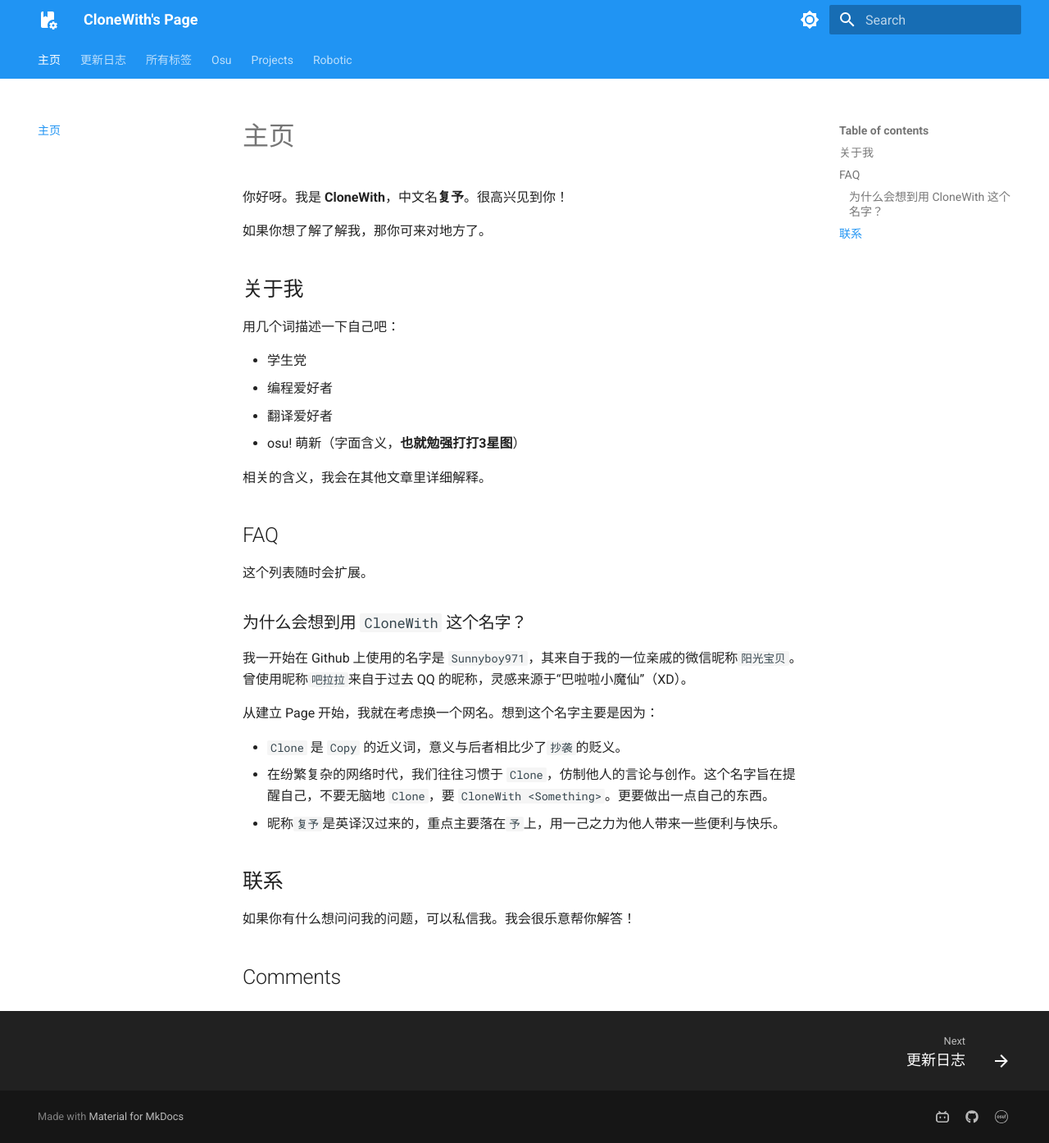
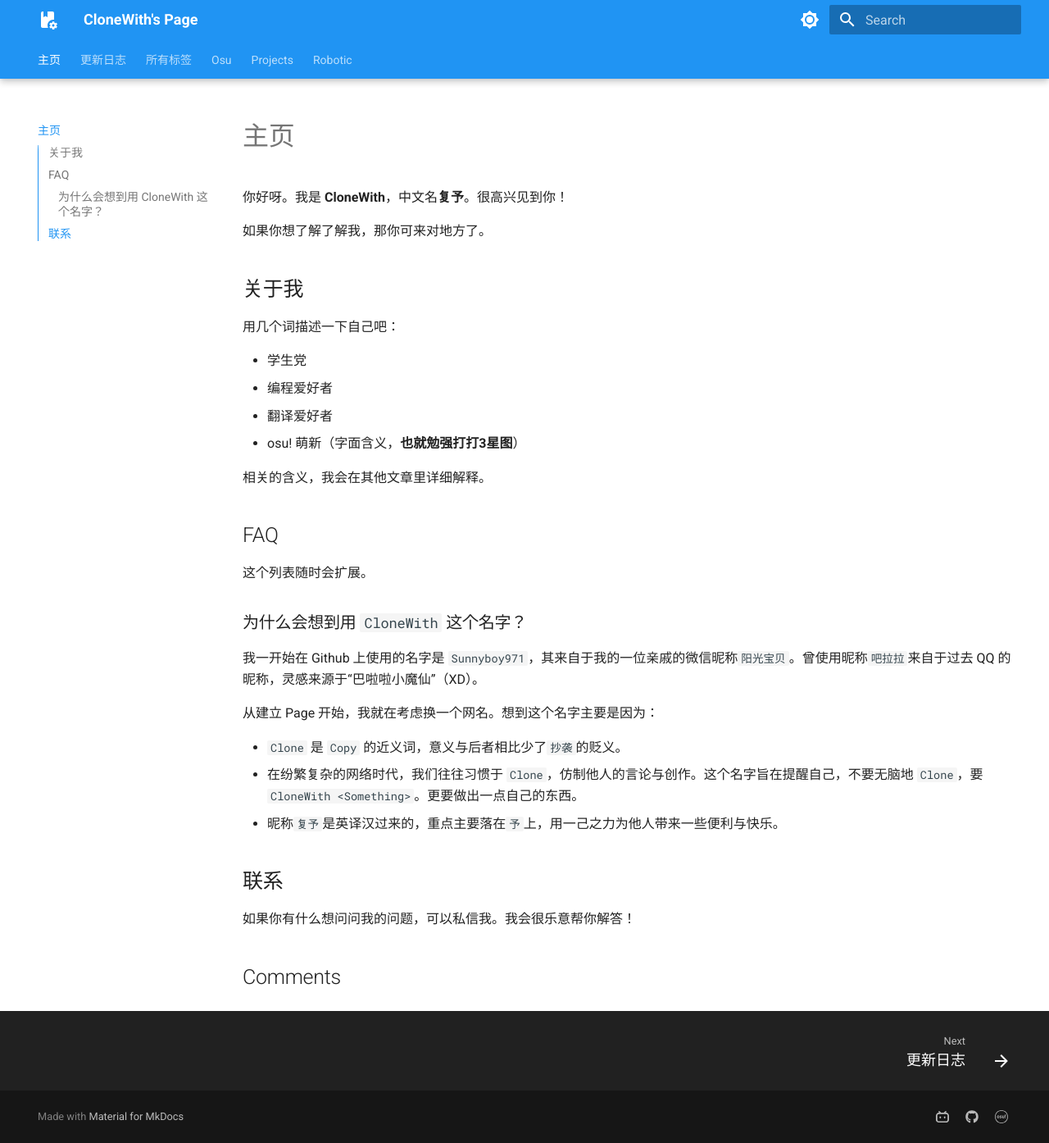
Before and after one commit to Sunnyboy971/Sunnyboy971.github.io, an MkDocs documentation site: the page built from docs/index.md, in a window 1280 px wide and 1394 px high. Shown: the whole window at 82% size. Built offline with MkDocs 1.6.1 and Material for MkDocs 9.7.7, drawn with Linux system fonts in a browser that asks for light colours; comment, search, counter and statistics services are not loaded.

Commit message:
Navigation improvements #11

```diff
--- a/mkdocs.yml
+++ b/mkdocs.yml
@@ -8,6 +8,11 @@ theme:
     - navigation.instant
     - navigation.tracking
     - navigation.tabs
+    - navigation.tabs.sticky
+    - navigation.sections
+    - navigation.expand
+    - toc.follow
+    - toc.integrate
     - navigation.top
     - navigation.footer
     - search.suggest
```
